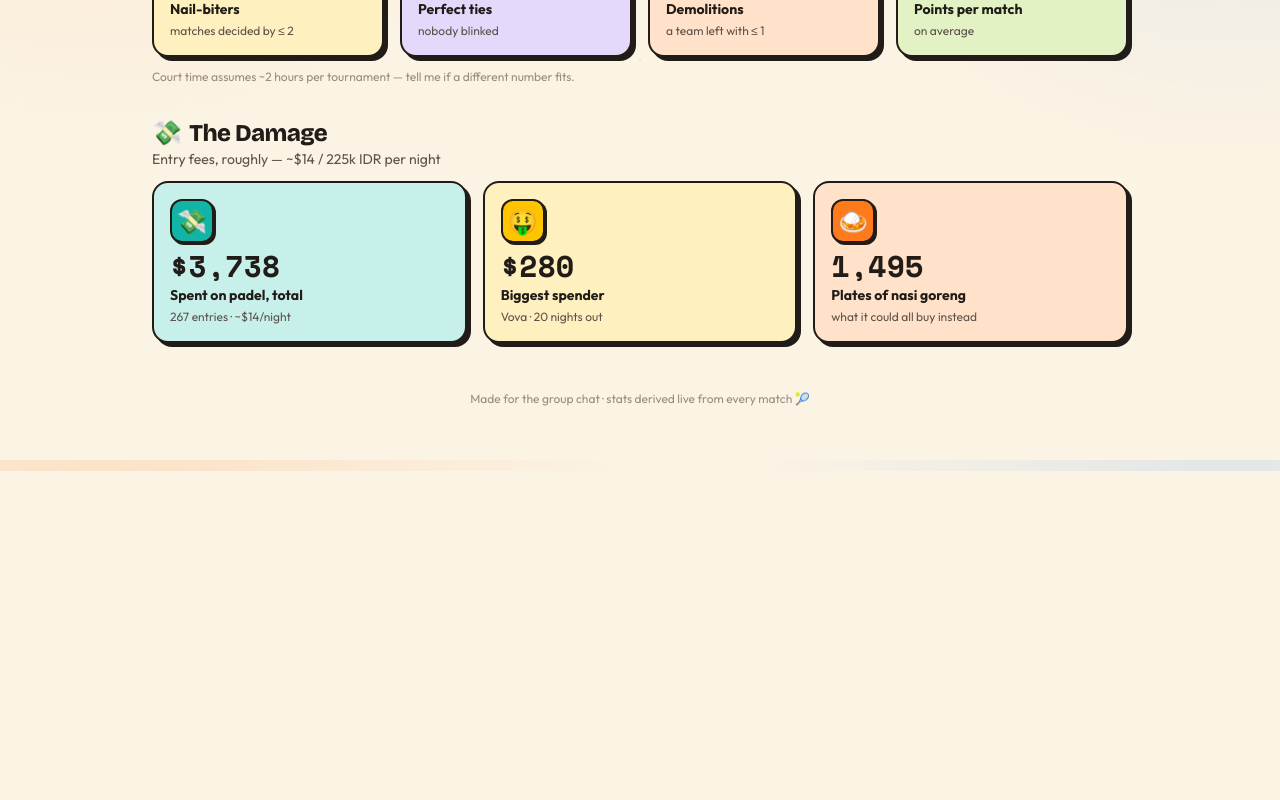
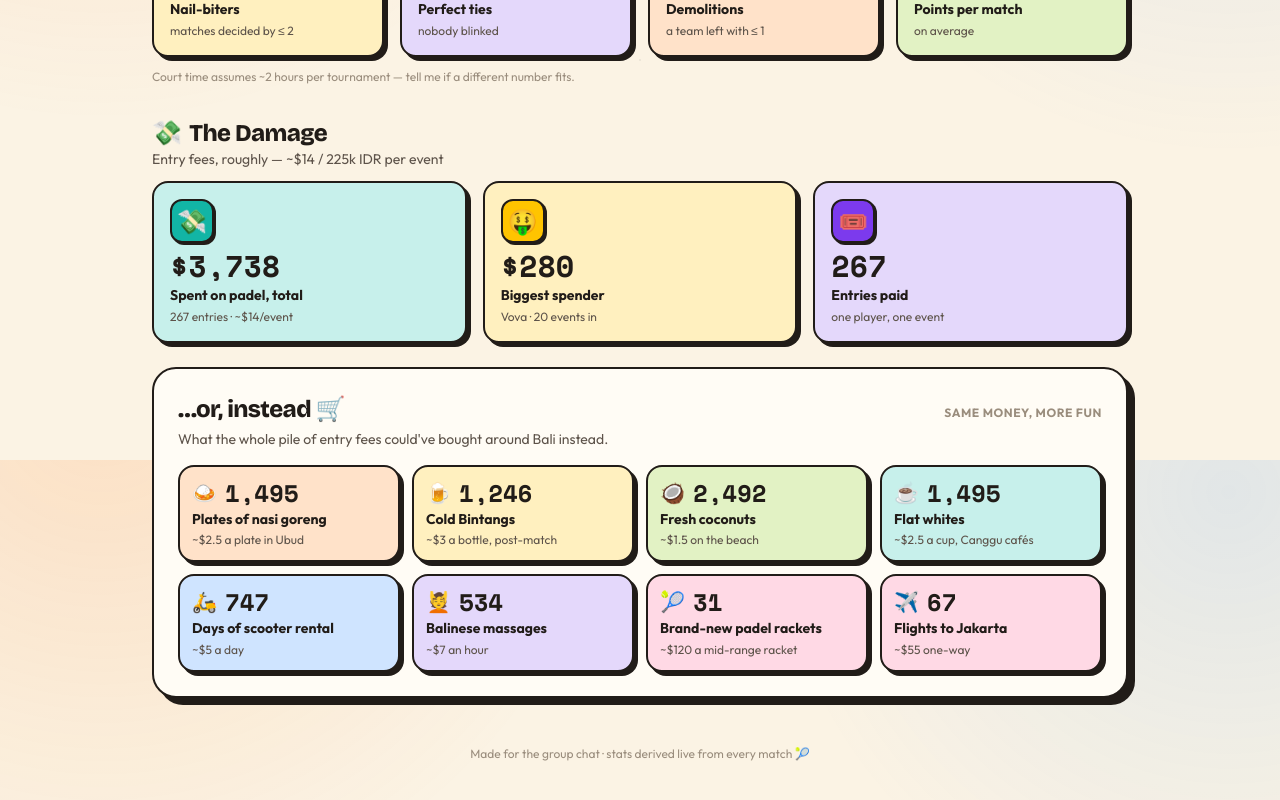
Before and after one commit to podolskyi/odette-cup-padel, a React (Vite) app: page /stats in a window 1280 px wide. Shown: the part 1140-1940 px from the top of the page. Before the commit the page ends 1611 px from the top, so only its background shows below. Built offline with nearby package versions, Linux system fonts and the light colour scheme; no server answers.

Commit message:
Stats: add 'what it could buy' grid, fix 'nights' → 'events' wording

```diff
--- a/src/pages/Stats.tsx
+++ b/src/pages/Stats.tsx
@@ -22,7 +22,7 @@ export function Stats() {
         <div className="mt-5 grid grid-cols-2 gap-3 sm:grid-cols-4">
           <Stat label="Tournaments" value={stats.tournaments} tone="bg-sky-soft" />
           <Stat label="Matches" value={stats.matches} tone="bg-mint-soft" />
-          <Stat label="Hours on court" value={`${stats.hours}h`} sub="≈ 2h per night" tone="bg-tang-soft" />
+          <Stat label="Hours on court" value={`${stats.hours}h`} sub="≈ 2h per event" tone="bg-tang-soft" />
           <Stat label="Players" value={stats.players} tone="bg-punch-soft" />
         </div>
       </section>
@@ -55,7 +55,7 @@ export function Stats() {
       </section>
 
       <section>
-        <SectionTitle emoji="💸" title="The Damage" hint="Entry fees, roughly — ~$14 / 225k IDR per night" />
+        <SectionTitle emoji="💸" title="The Damage" hint="Entry fees, roughly — ~$14 / 225k IDR per event" />
         <div className="grid grid-cols-1 gap-4 sm:grid-cols-3">
           {stats.money.map((c, i) => {
             const a = accentByKey(c.accent)
@@ -76,6 +76,33 @@ export function Stats() {
             )
           })}
         </div>
+
+        <div className="mt-6 sticker-lg bg-paper-100 p-5 sm:p-6">
+          <div className="flex items-baseline justify-between gap-3">
+            <h3 className="font-display text-xl font-extrabold sm:text-2xl">…or, instead 🛒</h3>
+            <span className="text-xs font-bold uppercase tracking-wider text-ink-faint">
+              same money, more fun
+            </span>
+          </div>
+          <p className="mt-1 text-sm text-ink-soft">
+            What the whole pile of entry fees could've bought around Bali instead.
+          </p>
+          <div className="mt-4 grid grid-cols-2 gap-3 sm:grid-cols-4">
+            {stats.buys.map((c, i) => {
+              const a = accentByKey(c.accent)
+              return (
+                <div key={i} className={cx('sticker flex flex-col gap-1 p-3 animate-pop-in', a.soft)}>
+                  <div className="flex items-center gap-2">
+                    <span className="text-xl">{c.emoji}</span>
+                    <span className="font-mono text-2xl font-extrabold tabular leading-none">{c.value}</span>
+                  </div>
+                  <div className="text-sm font-bold leading-tight">{c.label}</div>
+                  {c.caption && <div className="text-xs text-ink-soft">{c.caption}</div>}
+                </div>
+              )
+            })}
+          </div>
+        </div>
       </section>
     </div>
   )
--- a/src/stats/aggregate.ts
+++ b/src/stats/aggregate.ts
@@ -24,6 +24,7 @@ export interface AggregateStats {
   players: number
   cards: Highlight[]
   money: Highlight[]
+  buys: Highlight[]
 }
 
 const r1 = (n: number) => (Math.round(n * 10) / 10).toString()
@@ -123,7 +124,7 @@ export function aggregateStats(
   const cards: Highlight[] = [
     { emoji: '🔢', value: totalPoints.toLocaleString(), label: 'Points rallied', caption: 'every single one fought for', accent: 'sun' },
     { emoji: '📅', value: `${span}`, label: 'Months of rivalry', caption: dates.length ? `${dates[0]} → ${dates[dates.length - 1]}` : '', accent: 'sky' },
-    mostEvents && { emoji: '🏃', value: `${eventHours(mostEvents.tournaments)}h`, label: 'Most court time', caption: `${mostEvents.player} · ${mostEvents.tournaments} nights`, accent: 'tang' },
+    mostEvents && { emoji: '🏃', value: `${eventHours(mostEvents.tournaments)}h`, label: 'Most court time', caption: `${mostEvents.player} · ${mostEvents.tournaments} events`, accent: 'tang' },
     mostGames && { emoji: '🎮', value: `${mostGames.games}`, label: 'Most matches', caption: `${mostGames.player} — a true regular`, accent: 'sky' },
     mostTitles && mostTitles.tournamentWins > 0 && { emoji: '👑', value: `${mostTitles.tournamentWins}`, label: 'Most titles', caption: `${mostTitles.player}, serial champion`, accent: 'gold' },
     topPeak && { emoji: '⚡', value: `${Math.round(topPeak.peak)}`, label: 'Highest Elo peak', caption: `${topPeak.player} at their best`, accent: 'grape' },
@@ -143,14 +144,26 @@ export function aggregateStats(
   const totalEntries = season.reduce((n, s) => n + s.tournaments, 0)
   const totalSpend = Math.round(totalEntries * costPerEntryUsd)
   const biggest = mostEvents
-    ? { player: mostEvents.player, spend: Math.round(mostEvents.tournaments * costPerEntryUsd), nights: mostEvents.tournaments }
+    ? { player: mostEvents.player, spend: Math.round(mostEvents.tournaments * costPerEntryUsd), events: mostEvents.tournaments }
     : null
-  const nasiGoreng = Math.round(totalSpend / 2.5) // ~$2.5 a plate in Ubud
   const money: Highlight[] = [
-    { emoji: '💸', value: `$${totalSpend.toLocaleString()}`, label: 'Spent on padel, total', caption: `${totalEntries} entries · ~$${costPerEntryUsd}/night`, accent: 'mint' },
-    biggest && { emoji: '🤑', value: `$${biggest.spend.toLocaleString()}`, label: 'Biggest spender', caption: `${biggest.player} · ${biggest.nights} nights out`, accent: 'sun' },
-    { emoji: '🍛', value: nasiGoreng.toLocaleString(), label: 'Plates of nasi goreng', caption: 'what it could all buy instead', accent: 'tang' },
+    { emoji: '💸', value: `$${totalSpend.toLocaleString()}`, label: 'Spent on padel, total', caption: `${totalEntries} entries · ~$${costPerEntryUsd}/event`, accent: 'mint' },
+    biggest && { emoji: '🤑', value: `$${biggest.spend.toLocaleString()}`, label: 'Biggest spender', caption: `${biggest.player} · ${biggest.events} events in`, accent: 'sun' },
+    { emoji: '🎟️', value: `${totalEntries.toLocaleString()}`, label: 'Entries paid', caption: 'one player, one event', accent: 'grape' },
   ].filter(Boolean) as Highlight[]
 
-  return { tournaments: tournaments.length, matches, hours, players: players.length, cards, money }
+  // 🛒 What that pile of rupiah could have bought instead (Bali prices, very rough).
+  const buy = (price: number) => Math.floor(totalSpend / price).toLocaleString()
+  const buys: Highlight[] = [
+    { emoji: '🍛', value: buy(2.5), label: 'Plates of nasi goreng', caption: '~$2.5 a plate in Ubud', accent: 'tang' },
+    { emoji: '🍺', value: buy(3), label: 'Cold Bintangs', caption: '~$3 a bottle, post-match', accent: 'sun' },
+    { emoji: '🥥', value: buy(1.5), label: 'Fresh coconuts', caption: '~$1.5 on the beach', accent: 'lime' },
+    { emoji: '☕', value: buy(2.5), label: 'Flat whites', caption: '~$2.5 a cup, Canggu cafés', accent: 'mint' },
+    { emoji: '🛵', value: buy(5), label: 'Days of scooter rental', caption: '~$5 a day', accent: 'sky' },
+    { emoji: '💆', value: buy(7), label: 'Balinese massages', caption: '~$7 an hour', accent: 'grape' },
+    { emoji: '🎾', value: buy(120), label: 'Brand-new padel rackets', caption: '~$120 a mid-range racket', accent: 'punch' },
+    { emoji: '✈️', value: buy(55), label: 'Flights to Jakarta', caption: '~$55 one-way', accent: 'gold' },
+  ]
+
+  return { tournaments: tournaments.length, matches, hours, players: players.length, cards, money, buys }
 }
```
